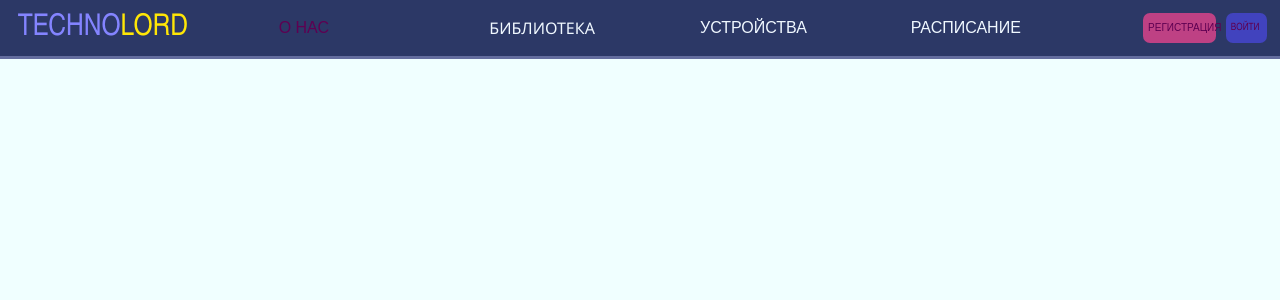
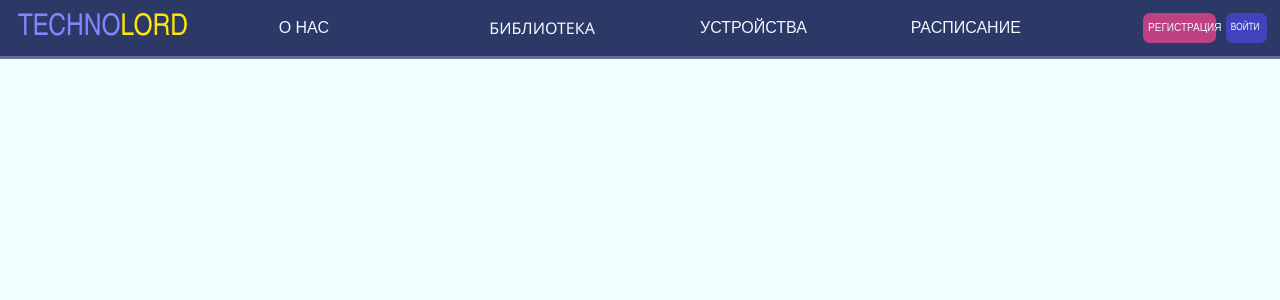
Before and after one commit to KuzeyKurt/technolord, a PHP site: page / in a window 1280 px wide. Shown: the top 300 px of the page. Run offline with PHP 8.4, Linux system fonts and the light colour scheme.

Commit message:
Errors corrected, every links works correctly

```diff
--- a/css/style.css
+++ b/css/style.css
@@ -19,7 +19,7 @@ body {
 }
 /* */
 a {
-    color:rgb(94, 0, 82);
+    color:aliceblue;
     text-decoration: none;
     -webkit-transition: all.6s ease;
     -moz-transition: all.6s ease;
@@ -28,17 +28,17 @@ a {
     transition: all.6s ease;
 }
 
- /* a:hover {
-    color:rgb(230, 240, 94);
+ a:hover {
+    color:rgb(132, 132, 255);
+    text-decoration: none;
 }
-
 a, a:hover {
     -webkit-transition: all.6s ease;
     -moz-transition: all.6s ease;
     -o-transition: all.6s ease;
     -ms-transition: all.6s ease;
     transition: all.6s ease;
-}  */
+}
 
 .clear {
     clear: both;
@@ -63,6 +63,7 @@ header #logo {
     font-family: 2em;
     font-family:'Gill Sans', 'Gill Sans MT', Calibri, 'Trebuchet MS', sans-serif;
     padding: 5px;
+    text-decoration: none;
 }
 
 header #logo a {
@@ -116,7 +117,6 @@ header #learn:hover {
     font-family:'Segoe UI', Tahoma, Geneva, Verdana, sans-serif;
     padding: 5px;
 }
-
 header #menuHead div {
     float: left;
     padding: 5px;
@@ -127,6 +127,7 @@ header #about {
     width: 16%;
     float: left;
     padding: 5px;
+    text-decoration: none;
 }
 
 header #about:hover {
--- a/index.php
+++ b/index.php
@@ -7,42 +7,46 @@
     <title> TechnoLord </title>
      <link href="/css/style.css" rel="stylesheet" type="text/css">
 </head>
-
 <body>
     <header>
         <div id="logo">
-
         <a href="/" title = "Перейти на главную"><span> TECHNO</span>LORD </a>
         </div>
 
         <div id="about">
-            <a href="about.php">
+            <a href="/about.php">
            О НАС
+</a>
         </div>
 
         <div id="lib">
-            БИБЛИОТЕКА
+            <a href="/library.php">
+            БИБЛИОТЕКА </a>
         </div>
 
         <div id="device">
+            <a href="/device.php">
             УСТРОЙСТВА
+</a>
         </div>
 
         <div id="learn">
+            <a href="/learn.php">
             РАСПИСАНИЕ
+</a>
         </div>
 
         <div id="auth">
+            <a href="auth.php">
             ВОЙТИ
+</a>
         </div>
 
         <div id="reg">
+            <a href="reg.php">
             РЕГИСТРАЦИЯ
+</a>
         </div>
-
-
-
-
 
     </header>
 </body>
```
Also changed, not shown: about.php (added), library.php (added).
